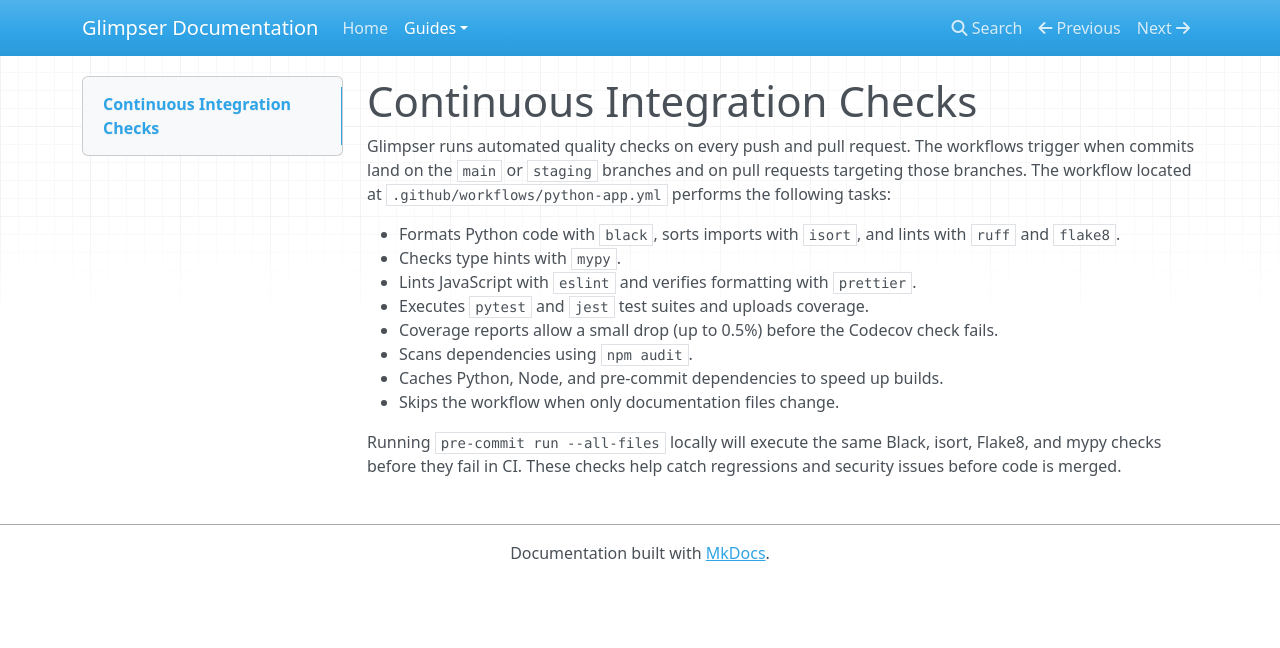
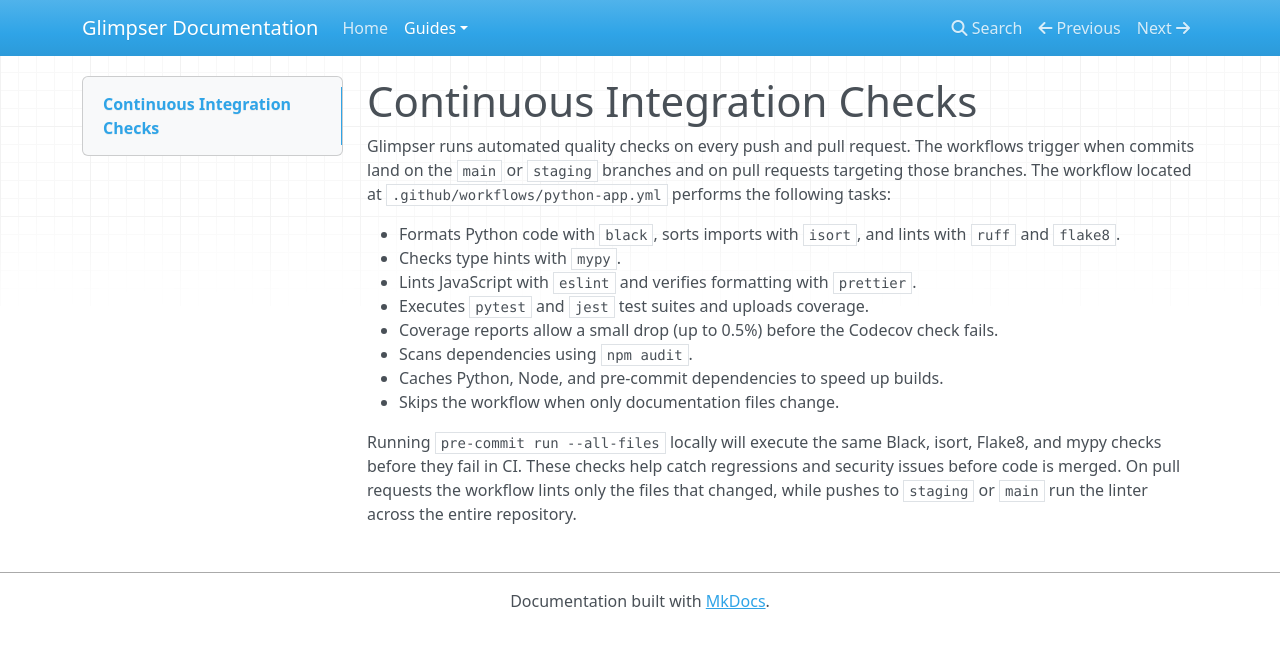
Before and after one commit to KristopherKubicki/glimpser, an MkDocs documentation site: the page built from docs/ci_checks.md, in a window 1280 px wide. Shown: the top 648 px of the page. Built offline with MkDocs 1.6.1, drawn with Linux system fonts in a browser that asks for light colours; nearby versions of some CDN libraries.

Commit message:
ci: lint changed files on PR

```diff
--- a/docs/ci_checks.md
+++ b/docs/ci_checks.md
@@ -18,3 +18,5 @@ following tasks:
 Running `pre-commit run --all-files` locally will execute the same Black,
 isort, Flake8, and mypy checks before they fail in CI. These checks help catch
 regressions and security issues before code is merged.
+On pull requests the workflow lints only the files that changed, while pushes
+to `staging` or `main` run the linter across the entire repository.
```
Also changed, not shown: 1 other file.
